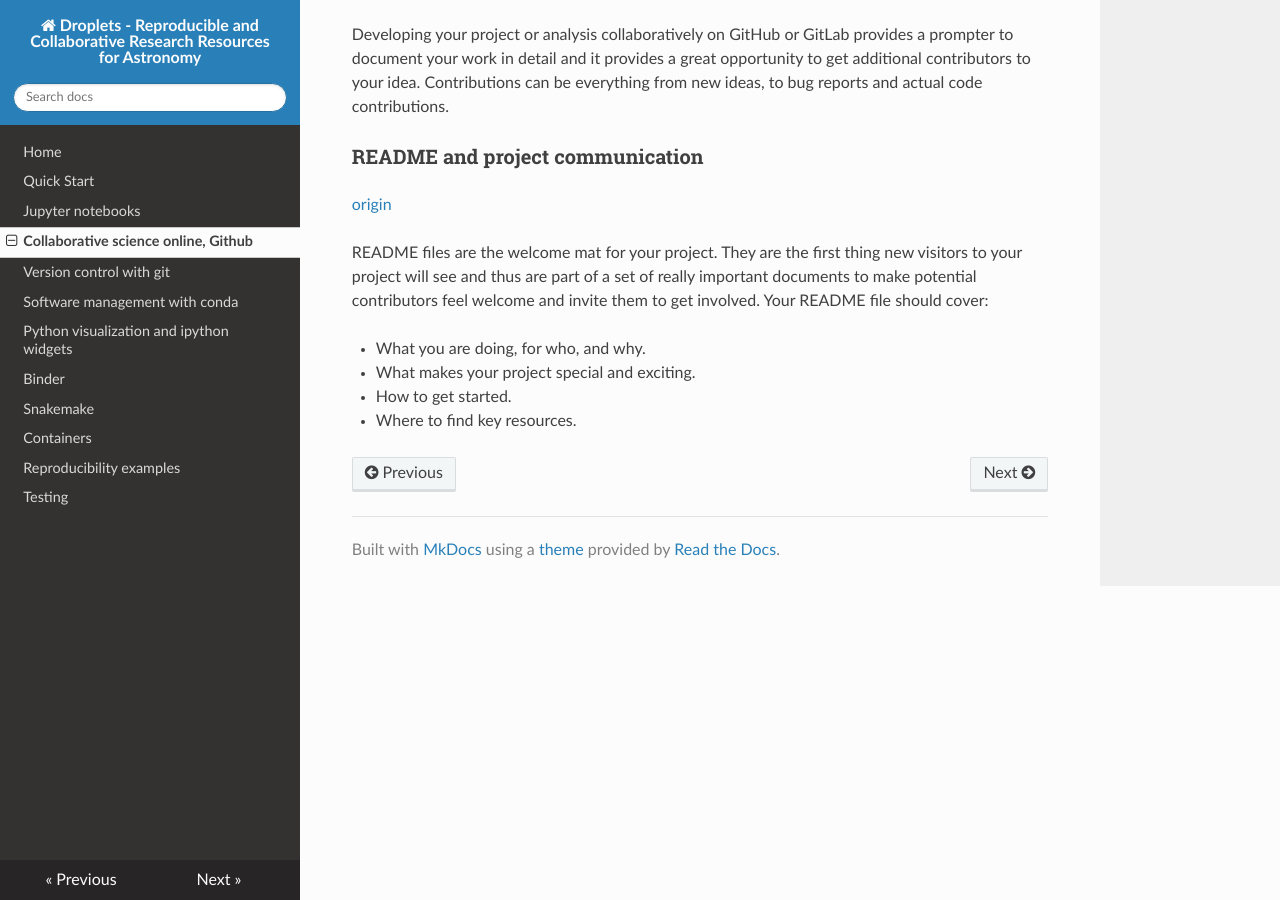
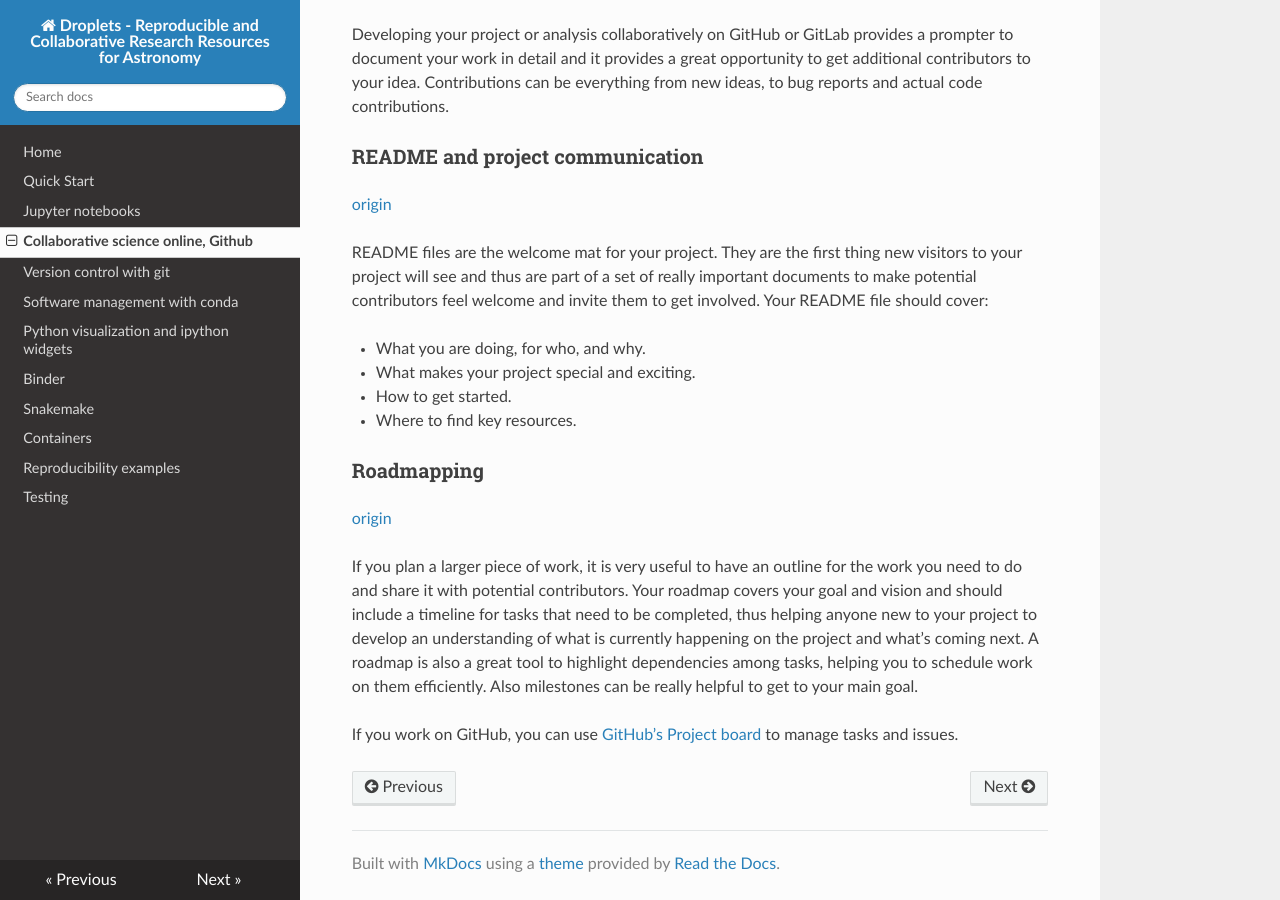
Before and after one commit to espsrc/droplets, an MkDocs documentation site: the page built from docs/github.md, in a window 1280 px wide and 900 px high, scrolled down 1223 px. Built offline with MkDocs 1.6.1, drawn with Linux system fonts in a browser that asks for light colours; nearby versions of some CDN libraries.

Commit message:
Update github.md

```diff
--- a/docs/github.md
+++ b/docs/github.md
@@ -61,3 +61,11 @@ README files are the welcome mat for your project. They are the first thing new
  - What makes your project special and exciting.
  - How to get started.
  - Where to find key resources.
+
+### Roadmapping
+
+[origin](https://the-turing-way.netlify.com/collaborating_github/2/roadmapping.html)
+
+If you plan a larger piece of work, it is very useful to have an outline for the work you need to do and share it with potential contributors. Your roadmap covers your goal and vision and should include a timeline for tasks that need to be completed, thus helping anyone new to your project to develop an understanding of what is currently happening on the project and what’s coming next. A roadmap is also a great tool to highlight dependencies among tasks, helping you to schedule work on them efficiently. Also milestones can be really helpful to get to your main goal.
+
+If you work on GitHub, you can use [GitHub’s Project board](https://help.github.com/en/github/managing-your-work-on-github/tracking-the-progress-of-your-work-with-project-boards) to manage tasks and issues.
```
